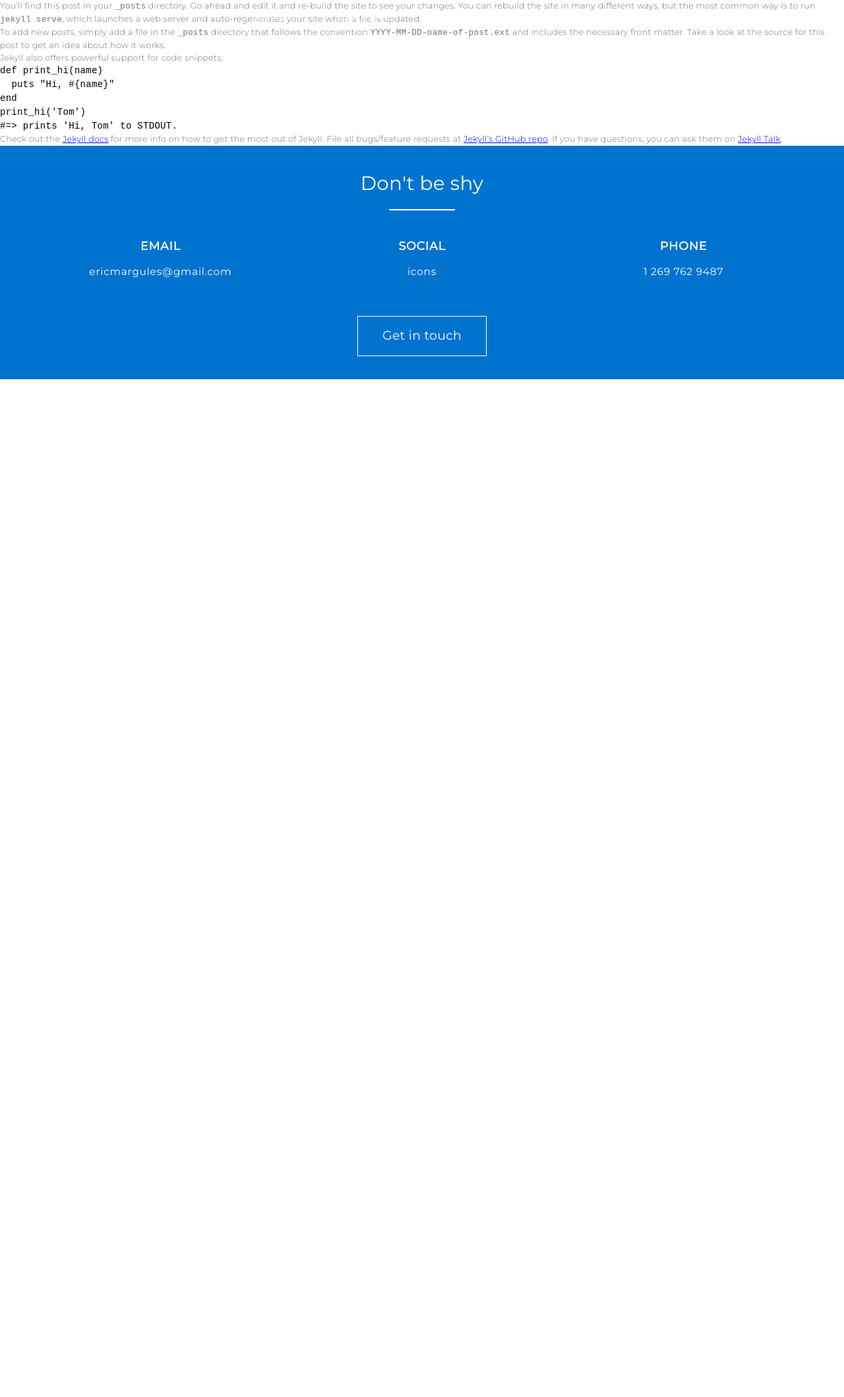
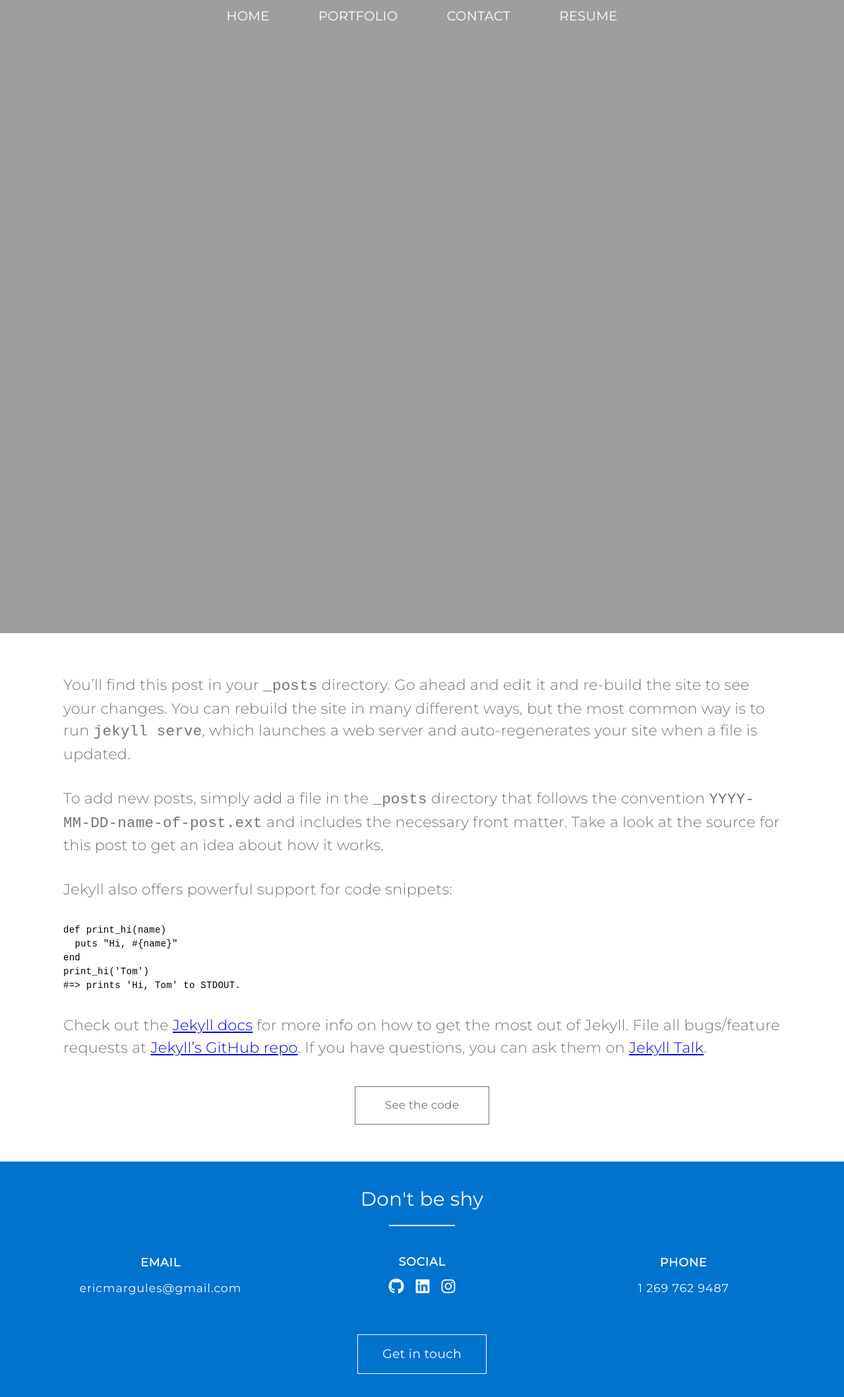
Before and after one commit to ericmargules/portfolio, a Jekyll site: the page built from _posts/2017-05-02-welcome-to-jekyll.markdown, in a window 1280 px wide. Shown: the whole page at 66% size. Built offline with Jekyll 4.4.1, drawn with Linux system fonts in a browser that asks for light colours; nearby versions of some CDN libraries; before the commit the page ends 900 px from its top, so only the background shows below that.

Commit message:
finish post style and set up layout

```diff
--- a/_includes/footer.html
+++ b/_includes/footer.html
@@ -10,7 +10,7 @@
 		</div>
 		<div class="third_column">
 			<h2 class="contact_title">Social</h2>
-			<h2 class="contact_body">icons</h2>
+			<a class="icon fa fa-github" href="https://github.com/ericmargules"></a><a class="icon fa fa-linkedin-square" href="https://www.linkedin.com/in/ericmargules/"></a><a class="icon fa fa-instagram" href="https://www.instagram.com/dot_each_do/"></a>
 		</div>
 		<div class="third_column">
 			<h2 class="contact_title">Phone</h2>
--- a/_includes/header.html
+++ b/_includes/header.html
@@ -1,8 +1,8 @@
 <header class="top_nav sticky home">
 	<nav>
-		<li><a class="top_nav_link white" href="#">Home</a></li>
-		<li><a class="top_nav_link white" href="#">Contact</a></li>
+		<li><a class="top_nav_link white" href="{{ site.url }}">Home</a></li>
+		<li><a class="top_nav_link white" href="{{ site.url }}#portfolio_content">Portfolio</a></li>
+		<li><a class="top_nav_link white" href="#index_footer">Contact</a></li>
 		<li><a class="top_nav_link white" href="#">Resume</a></li>
-		<li><a class="top_nav_link white" href="#">icons</a></li>
 	<nav>
 </header>
--- a/_layouts/post.html
+++ b/_layouts/post.html
@@ -5,11 +5,28 @@
 
   <body>
     <content>
-      {% include header.html %}
 
-      {{ content }}
+    	{% include header.html %}
 
-      {% include footer.html %}
+		<article class="portfolio_post">
+			<img class="portfolio_hero" src="{{ site.url }}/images/{{ page.hero }}">
+			<div id="article_text">
+				<text class="post_title">{{ page.post_title }}</text>
+				<div class="tech_list">
+					{% for tech in page.tech_list %}
+					<span class="tech">{{ tech }}</span>
+					{% endfor %}
+				</div>
+
+				{{ content }}
+
+				<div class="one_column" style="text-align: center">
+					<a class="post_button" href="{{ page.github_url }}">See the code</a>
+				</div>
+			</div>
+		</article>
+
+    	{% include footer.html %}
 
     </content>
 
--- a/css/main.css
+++ b/css/main.css
@@ -231,7 +231,7 @@
 	background-color: #CCE3F5;
 	border-radius: 15px;
 	padding: 0.25em 0.75em;
-	margin-right: .7em;
+	margin-right: .5em;
 }
 
 .portfolio_desc {
@@ -313,9 +313,23 @@
 
 .contact_body {
 	color: #FEFEFE;
-	font-size: 1.1em;
+	font-size: 1.25em;
 	font-weight: 400;
 	letter-spacing: .05em;
+}
+
+.third_column > .icon {
+    color: #FEFEFE;
+    font-size: 1.7em;
+    text-decoration: none;
+}
+
+.third_column > .icon:not(:last-child) {
+    margin-right: .75em;
+}
+
+.third_column > .icon:hover {
+    color: #333;
 }
 
 .c_button {
@@ -347,9 +361,16 @@
 	margin: 4em auto;
 }
 
-.article_paragraph {
+#article_text > p {
     font-size: 1.6em;
     margin: 1.5em 0;
+}
+
+
+#article_text > p > img {
+	display: block;
+	width: 100%;
+	margin: 2em auto;
 }
 
 .post_title {
@@ -368,12 +389,6 @@
     text-decoration: none;
     -webkit-transition: all 0.5s ease;
     transition: all 0.5s ease;
-}
-
-.post_image {
-	display: block;
-	width: 100%;
-	margin: 5em auto;
 }
 
 @media screen and (min-width:1350px){
```
Also changed, not shown: _posts/2017-05-07-decade-leather-storefront.markdown (added, +17 -0 lines).
